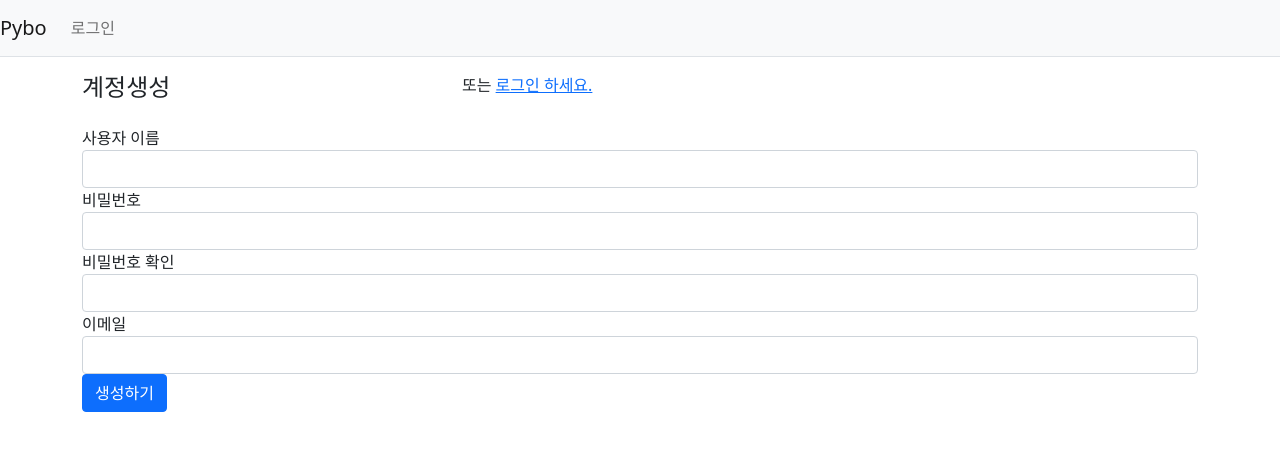
After one commit to seongwoo-choi/django_practice, a Django app: template templates/common/signup.html in a window 1280 px wide. The commit adds this page. Shown: the top 451 px of the page. Run offline with Django 3.2, Linux system fonts and the light colour scheme; the template is opened without the code that fills it, so the values that code supplies are empty; some libraries are stand-ins or nearby versions.

Commit message:
회원가입 구현
- views 를 import views 를 대신함
- 유효성 검사를 하는 forms.py 를 생성하여 username/email 에 대한 유효성 검사 처리를 실행
- signup.html 생성

```diff
--- a/common/urls.py
+++ b/common/urls.py
@@ -1,10 +1,12 @@
 from django.urls import path
 from django.contrib.auth import views as auth_views
+from . import views
 
 app_name = 'common'
 
 urlpatterns = [
     # django.contrib.auth 앱의 LoginView 클래스를 활용 했으므로 별도의 views.py 파일 수정이 필요 없다!
     path('login/', auth_views.LoginView.as_view(template_name='common/login.html'), name='login'),
-    path('logout/', auth_views.LogoutView.as_view(), name='logout')
+    path('logout/', auth_views.LogoutView.as_view(), name='logout'),
+    path('signup/', views.signup, name='signup'),
 ]
--- /dev/null
+++ b/templates/common/signup.html
@@ -0,0 +1,38 @@
+{% extends "base.html" %}
+{% block content %}
+<div class="container my-3">
+    <div class="row my-3">
+        <div class="col-4">
+            <h4>계정생성</h4>
+        </div>
+        <div class="col-8 text-right">
+            <span>또는 <a href="{% url 'common:login' %}">로그인 하세요.</a></span>
+        </div>
+    </div>
+    <form method="post" class="post-form">
+        {% csrf_token %}
+        {% include "form_errors.html" %}
+        <div class="form-group">
+            <label for="username">사용자 이름</label>
+            <input type="text" class="form-control" name="username" id="username"
+                   value="{{ form.username.value|default_if_none:'' }}">
+        </div>
+        <div class="form-group">
+            <label for="password1">비밀번호</label>
+            <input type="password" class="form-control" name="password1" id="password1"
+                   value="{{ form.password1.value|default_if_none:'' }}">
+        </div>
+        <div class="form-group">
+            <label for="password2">비밀번호 확인</label>
+            <input type="password" class="form-control" name="password2" id="password2"
+                   value="{{ form.password2.value|default_if_none:'' }}">
+        </div>
+        <div class="form-group">
+            <label for="email">이메일</label>
+            <input type="text" class="form-control" name="email" id="email"
+                   value="{{ form.email.value|default_if_none:'' }}">
+        </div>
+        <button type="submit" class="btn btn-primary">생성하기</button>
+    </form>
+</div>
+{% endblock %}
```
Also changed, not shown: common/forms.py (added, +13 -0 lines), templates/common/login.html (+10 -0 lines).
